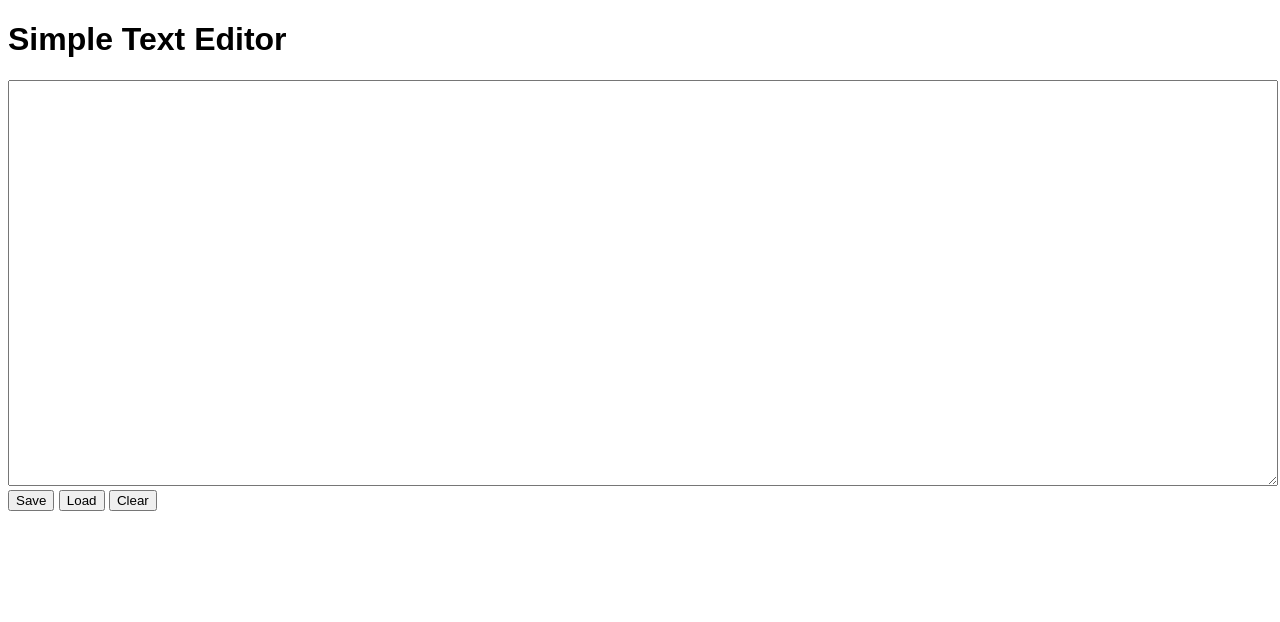
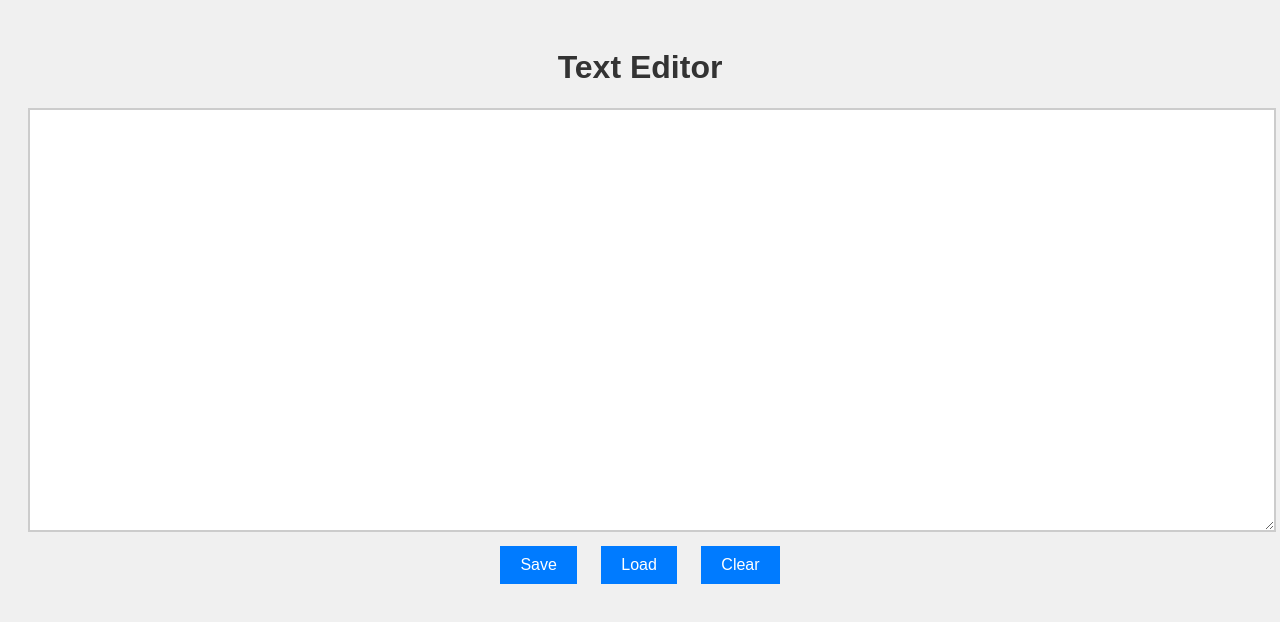
Before and after one commit to pathansohaibhussain/project-gpt, a plain HTML site: page text-editor/index.html in a window 1280 px wide. Drawn offline with Linux system fonts and the light colour scheme.

Commit message:
initial commit

```diff
--- a/text-editor/index.html
+++ b/text-editor/index.html
@@ -3,19 +3,42 @@
 <head>
     <meta charset="UTF-8">
     <meta name="viewport" content="width=device-width, initial-scale=1.0">
-    <title>Simple Text Editor</title>
+    <title>Text Editor</title>
     <style>
         body {
             font-family: Arial, sans-serif;
+            background-color: #f0f0f0;
+            text-align: center;
+            padding: 20px;
+        }
+        h1 {
+            color: #333;
         }
         textarea {
             width: 100%;
             height: 400px;
+            padding: 10px;
+            border: 2px solid #ccc;
+            background-color: #fff;
+            color: #333;
+            font-size: 16px;
+        }
+        button {
+            padding: 10px 20px;
+            margin: 10px;
+            background-color: #007bff;
+            color: #fff;
+            border: none;
+            cursor: pointer;
+            font-size: 16px;
+        }
+        button:hover {
+            background-color: #0056b3;
         }
     </style>
 </head>
 <body>
-    <h1>Simple Text Editor</h1>
+    <h1>Text Editor</h1>
     <textarea id="editor"></textarea>
     <br>
     <button onclick="saveFile()">Save</button>
```
